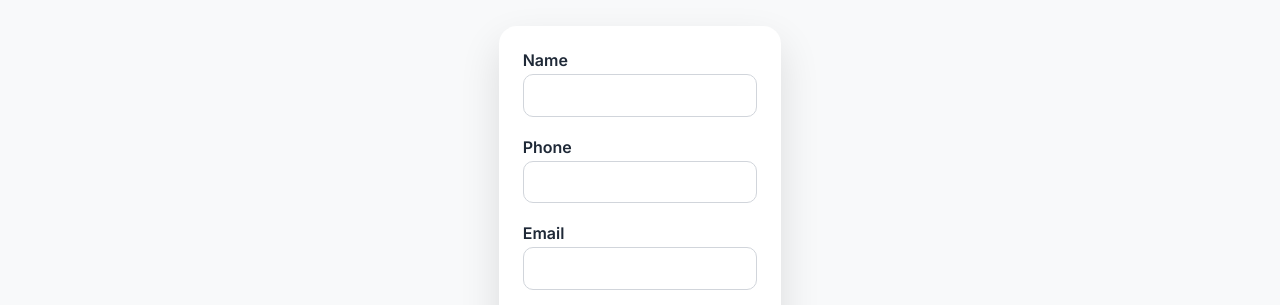
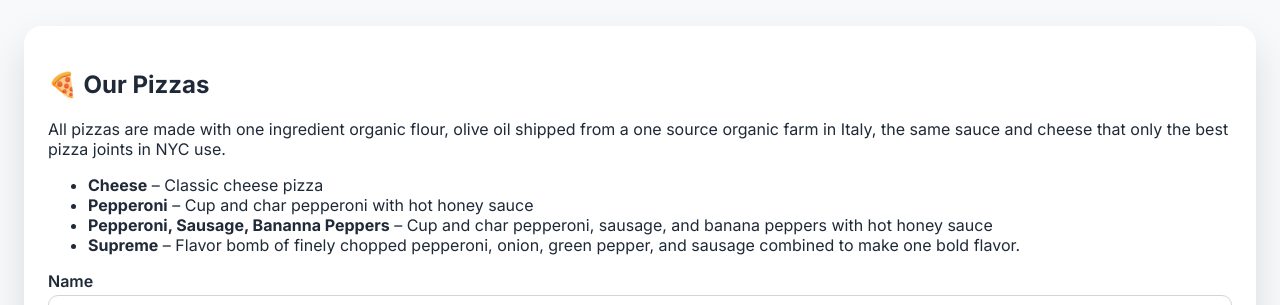
Before and after one commit to sean-sellitto/tonyspizza, a React (Vite) app in the folder pizza-app/: page / in a window 1280 px wide. Shown: the part 158-463 px from the top of the page. Built offline with nearby package versions, Linux system fonts and the light colour scheme; no server answers; the database is empty.

Commit message:
error message and product descriptions

```diff
--- a/pizza-app/src/components/PizzaOrderForm.jsx
+++ b/pizza-app/src/components/PizzaOrderForm.jsx
@@ -8,6 +8,7 @@ export default function PizzaOrderForm({
   timeSlots,
   menuItems,
   onSubmit,
+  backendMessage,
 }) {
   const [message, setMessage] = useState("");
 
@@ -122,6 +123,15 @@ export default function PizzaOrderForm({
       )}
 
       {message && <p className="form-error">{message}</p>}
+      {backendMessage && (
+        <p
+          className={`form-error ${
+            backendMessage.startsWith("Order submitted") ? "success-box" : ""
+          }`}
+        >
+          {backendMessage}
+        </p>
+      )}
     </form>
   );
 }
--- a/pizza-app/src/pages/PizzaOrderFormPage.jsx
+++ b/pizza-app/src/pages/PizzaOrderFormPage.jsx
@@ -57,10 +57,11 @@ export default function PizzaOrderFormPage() {
     const { data, error } = await createOrder(formData);
 
     if (error) {
-      setMessage("Error: " + error);
+      setMessage(error);
       setSuccess(false);
+      return;
     } else {
-      setMessage("Order submitted successfully!");
+      //setMessage("Order submitted successfully!");
       setSuccess(true);
       setFormData({
         customer_name: "",
@@ -85,13 +86,46 @@ export default function PizzaOrderFormPage() {
         {orderingClosed ? (
           <TimesUpPage />
         ) : (
+          <>
+            <section className="pizza-description">
+              <h2>🍕 Our Pizzas</h2>
+
+              <p>
+                All pizzas are made with one ingredient organic flour, olive oil
+                shipped from a one source organic farm in Italy, the same sauce
+                and cheese that only the best pizza joints in NYC use.
+              </p>
+
+              <ul>
+                <li>
+                  <strong>Cheese</strong> – Classic cheese pizza
+                </li>
+                <li>
+                  <strong>Pepperoni</strong> – Cup and char pepperoni with hot
+                  honey sauce
+                </li>
+                <li>
+                  <strong>Pepperoni, Sausage, Bananna Peppers</strong> – Cup and
+                  char pepperoni, sausage, and banana peppers with hot honey
+                  sauce
+                </li>
+                <li>
+                  <strong>Supreme</strong> – Flavor bomb of finely chopped
+                  pepperoni, onion, green pepper, and sausage combined to make
+                  one bold flavor.
+                </li>
+              </ul>
+            </section>
+
             <PizzaOrderForm
               formData={formData}
               setFormData={setFormData}
               timeSlots={timeSlots}
               menuItems={menuItems}
               onSubmit={handleSubmit}
+              backendMessage={message}
             />
+          </>
         )}
       </main>
 
```
Lines whose indentation alone changed are shown as unchanged.
